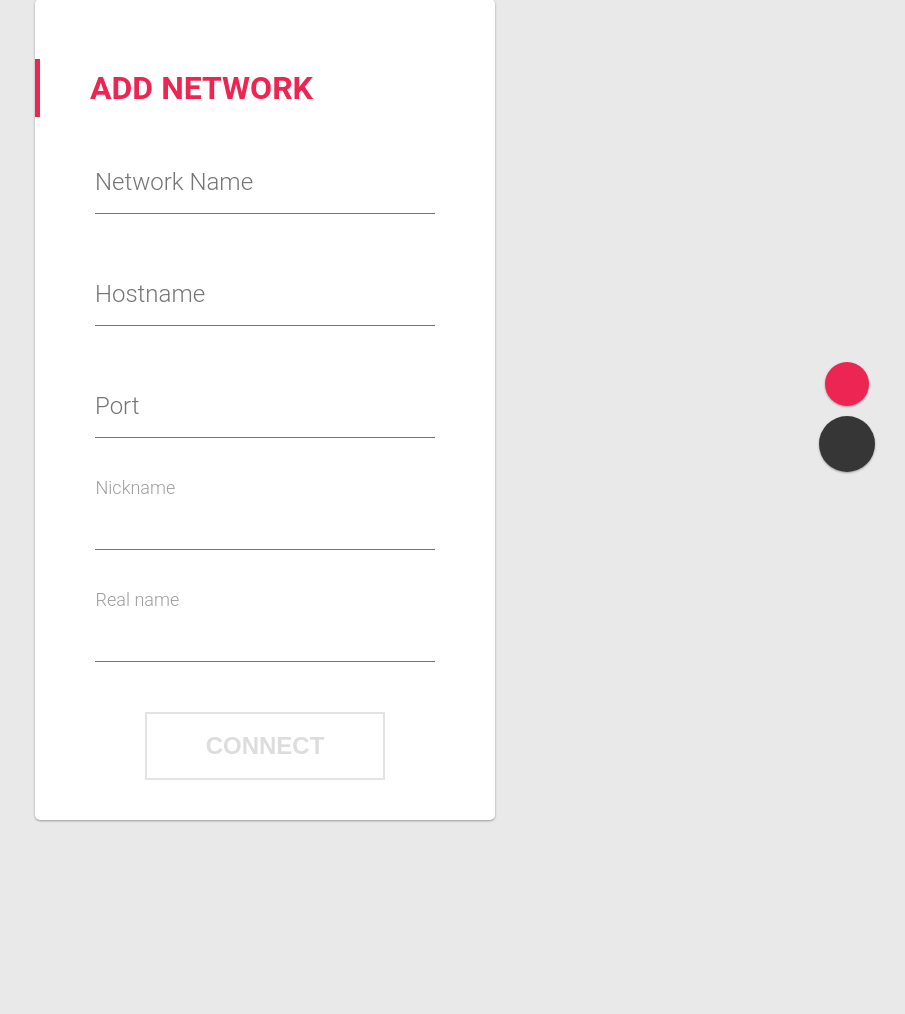
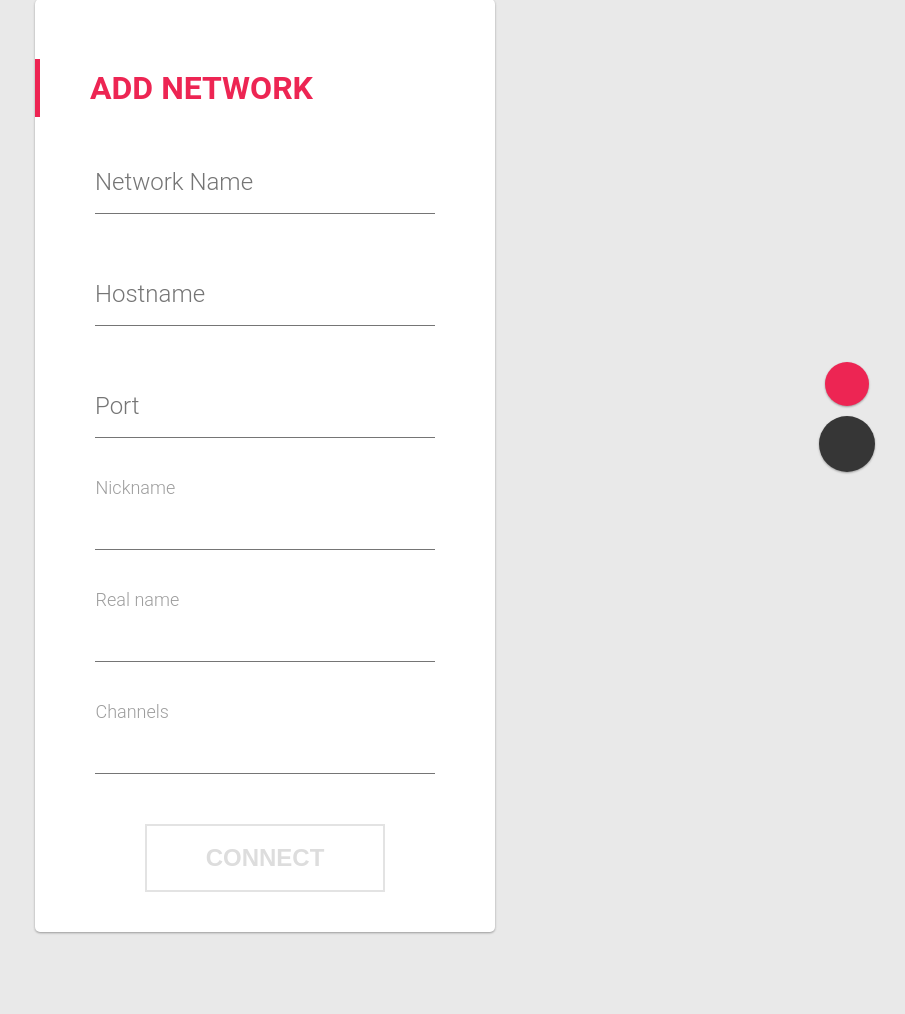
Before and after one commit to rtnpro/flock-demo-waartaa, a Flask app: template webapp/templates/network.html in a window 1280 px wide. Shown: the part 298-1312 px from the top of the page, without its empty margins (375-1280 px from the left). Before the commit the page ends 1120 px from the top, so only its background shows below. Run offline with Flask 2, Linux system fonts and the light colour scheme; the template is opened without the code that fills it: values that come from a table or form of the project are taken from there, others are empty.

Commit message:
Added channels field in network form.

```diff
--- a/webapp/app.py
+++ b/webapp/app.py
@@ -125,6 +125,7 @@ def add_network():
         port = request.form.get('port')
         nickname = request.form.get('nick')
         realname = request.form.get('realname')
+        channels = request.form.get('channels')
 
         user = g.user
 
@@ -136,7 +137,6 @@ def add_network():
         )
         db.add(network)
         db.commit()
-        channels = []
         data = {
             'name': network.name,
             'host': conf.IRCB_HOST,
@@ -145,7 +145,7 @@ def add_network():
             'nick': network.nickname,
             'username': g.user.username,
             'realname': network.realname,
-            'join': ','.join(channels)
+            'join': channels
         }
         lounge.add_network(data, session)
 
--- a/webapp/forms.py
+++ b/webapp/forms.py
@@ -12,6 +12,7 @@ class NetworkForm(Form):
     port = StringField('Port', [validators.DataRequired()])
     network = StringField('Network Name', [validators.DataRequired()])
     realname = StringField('Real Name')
+    channels = StringField('Channels')
 
 
 class RegisterForm(Form):
--- a/webapp/templates/network.html
+++ b/webapp/templates/network.html
@@ -41,6 +41,11 @@
             <label for="Password">Real name</label>
             <div class="bar"></div>
           </div>
+          <div class="input-container">
+            {{ form.channels }}
+            <label for="Password">Channels</label>
+            <div class="bar"></div>
+          </div>
           <div class="button-container">
             <button><span>Connect</span></button>
           </div>
```
